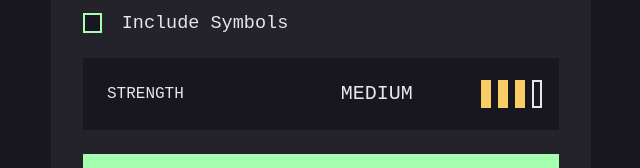
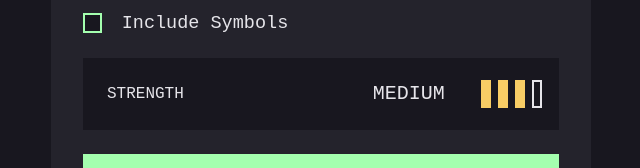
Before and after one commit to Sye-5pace/Password-generator, an Angular app: page / in a window 1280 px wide. Shown: the part 461-629 px from the top of the page, without its empty margins (319-959 px from the left). Built offline with nearby package versions, Linux system fonts and the light colour scheme.

Commit message:
style: update ui

```diff
--- a/src/app/app.component.scss
+++ b/src/app/app.component.scss
@@ -43,16 +43,9 @@ body{
 }
 
 
-// @media only screen and (min-width: 375px) {
-//   *{
-//     padding: 0;
-//     margin: 0;
-//   }
-//   body{
-//     width: 100%;
-//     min-height: 100vh;
-//     display: flex;
-//     flex-direction: column;
-//     padding-left: 1rem;
-//   }
-// }
+@media only screen and (min-width: 375px) {
+  body{
+    width: 100%;
+    min-height: 100vh;
+  }
+}
--- a/src/app/components/generator-settings/generator-settings.component.scss
+++ b/src/app/components/generator-settings/generator-settings.component.scss
@@ -1,5 +1,10 @@
 @import '../../../styles.scss';
-
+@media only screen and (min-width: 375px) {
+  body{
+    width: 100%;
+    min-height: 100vh;
+  }
+}
 .settings {
   background: $secondary-color;
   padding-right: 2rem;
@@ -142,6 +147,7 @@
   height: 3rem;
   margin-bottom: 0;
   display: flex;
+  margin-left: 2rem;
   align-items: center;
 }
 
--- a/src/styles.scss
+++ b/src/styles.scss
@@ -37,3 +37,10 @@ $header-txtcolor: #817D92;
   box-sizing: border-box;
   width: 100%;
 }
+
+@media only screen and (min-width: 375px) {
+  body{
+    width: 100%;
+    min-height: 100vh;
+  }
+}
```
